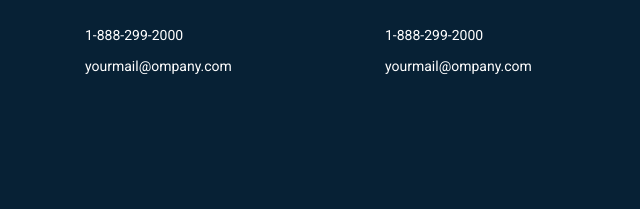
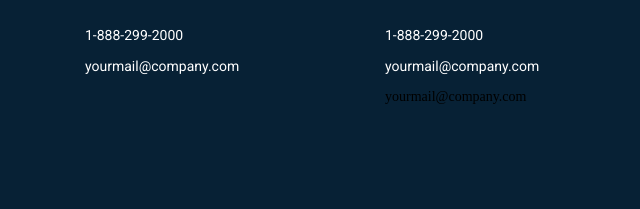
Before and after one commit to JuliaPavalovski/med-project, a plain HTML site: page index.html in a window 1280 px wide. Shown: the part 5845-6054 px from the top of the page, 570-1210 px from the left. Drawn offline with Linux system fonts and the light colour scheme.

Commit message:
Clearing cache and adding changes

```diff
--- a/index.html
+++ b/index.html
@@ -274,9 +274,9 @@
               >1-888-299-2000</a
             >
             <a
-              href="mailto:yourmail@ompany.com"
+              href="mailto:yourmail@company.com"
               class="footer__email roboto-regular"
-              >yourmail@ompany.com</a
+              >yourmail@company.com</a
             >
           </div>
           <div class="footer__filial mr100">
@@ -290,9 +290,10 @@
               >1-888-299-2000</a
             >
             <a
-              href="mailto:yourmail@ompany.com"
+              href="mailto:yourmail@company.com"
               class="footer__email roboto-regular"
-              >yourmail@ompany.com</a
+              >yourmail@company.com</a
+              >yourmail@company.com</a
             >
           </div>
         </div>
```
